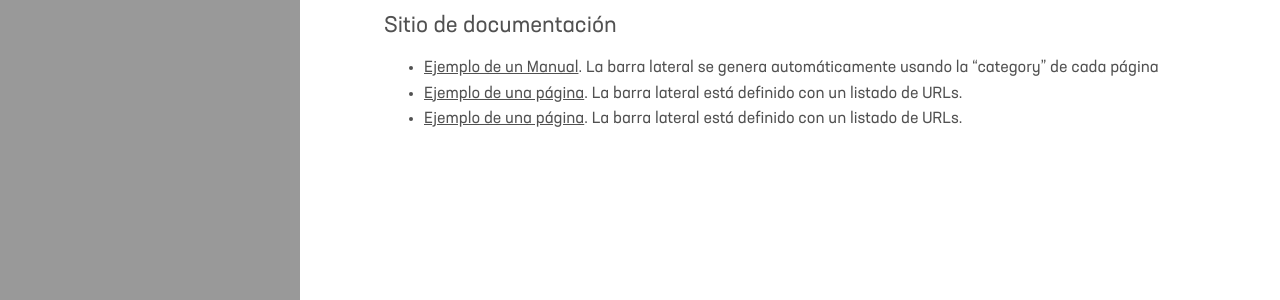
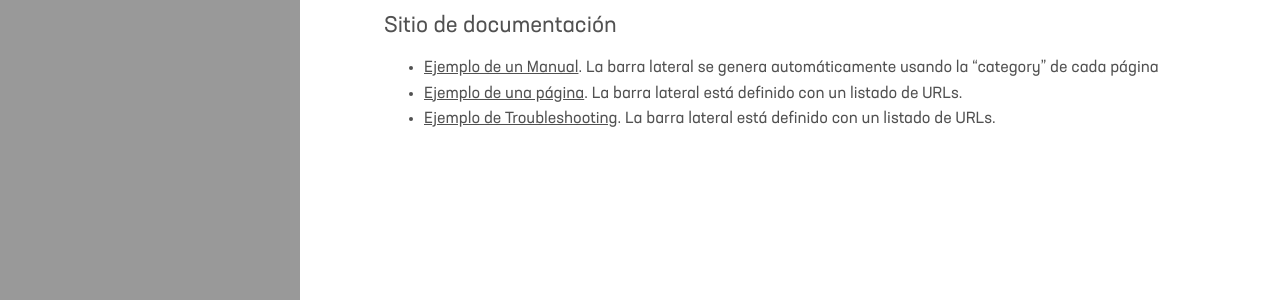
Before and after one commit to Nats85/Manuales-Aranda-Apis, a Jekyll site: the page built from index.md, in a window 1280 px wide. Shown: the part 231-531 px from the top of the page. Built offline with Jekyll 4.4.1, drawn with Linux system fonts in a browser that asks for light colours.

Commit message:
Update index.md

```diff
--- a/index.md
+++ b/index.md
@@ -9,4 +9,4 @@ nav: false
 
 - [Ejemplo de un Manual](docs/). La barra lateral se genera automáticamente usando la "category" de cada página
 - [Ejemplo de una página](test/). La barra lateral está definido con un listado de URLs.
-- [Ejemplo de una página](troubleshooting/). La barra lateral está definido con un listado de URLs.
+- [Ejemplo de Troubleshooting](troubleshooting/). La barra lateral está definido con un listado de URLs.
```
